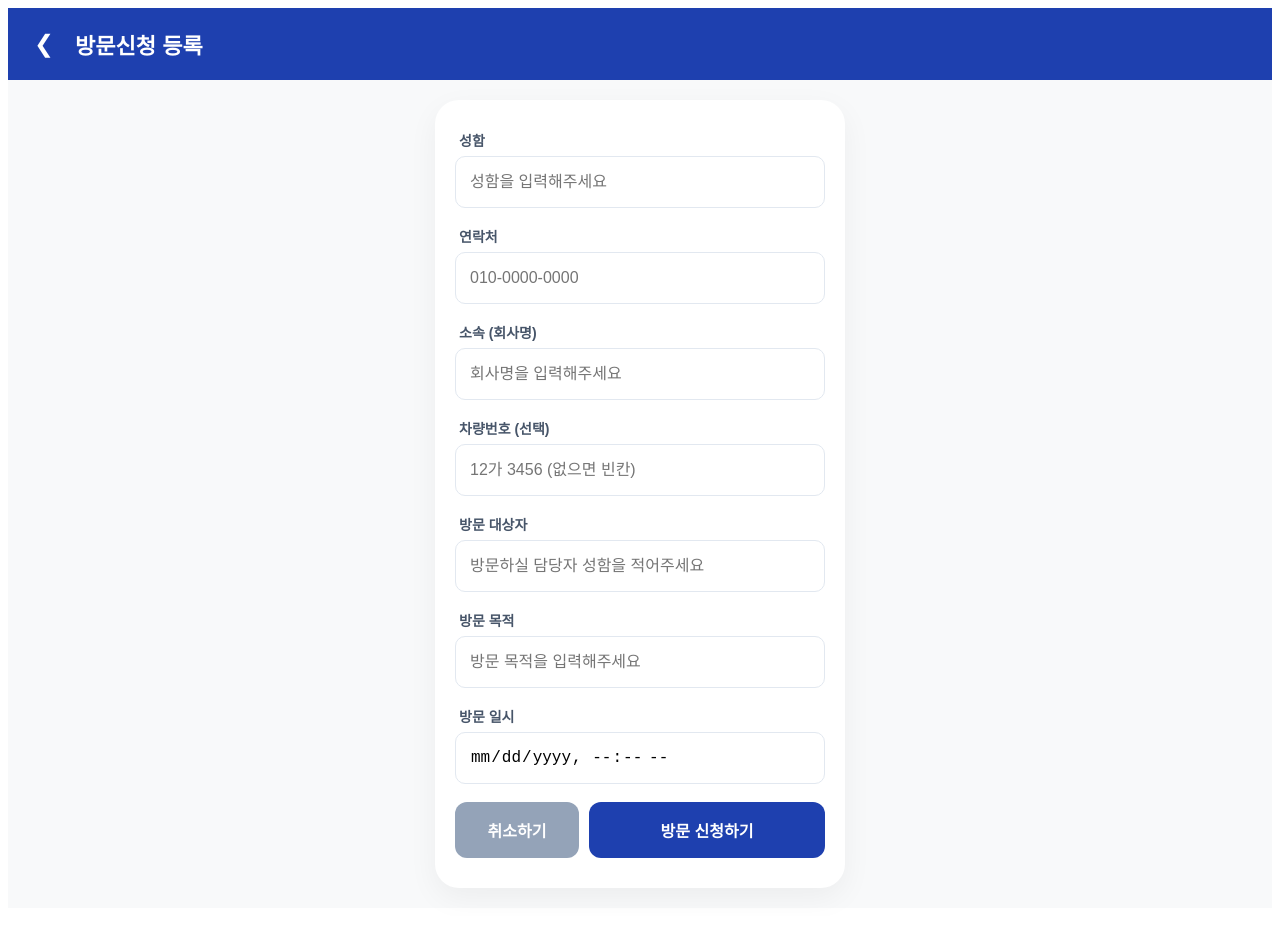
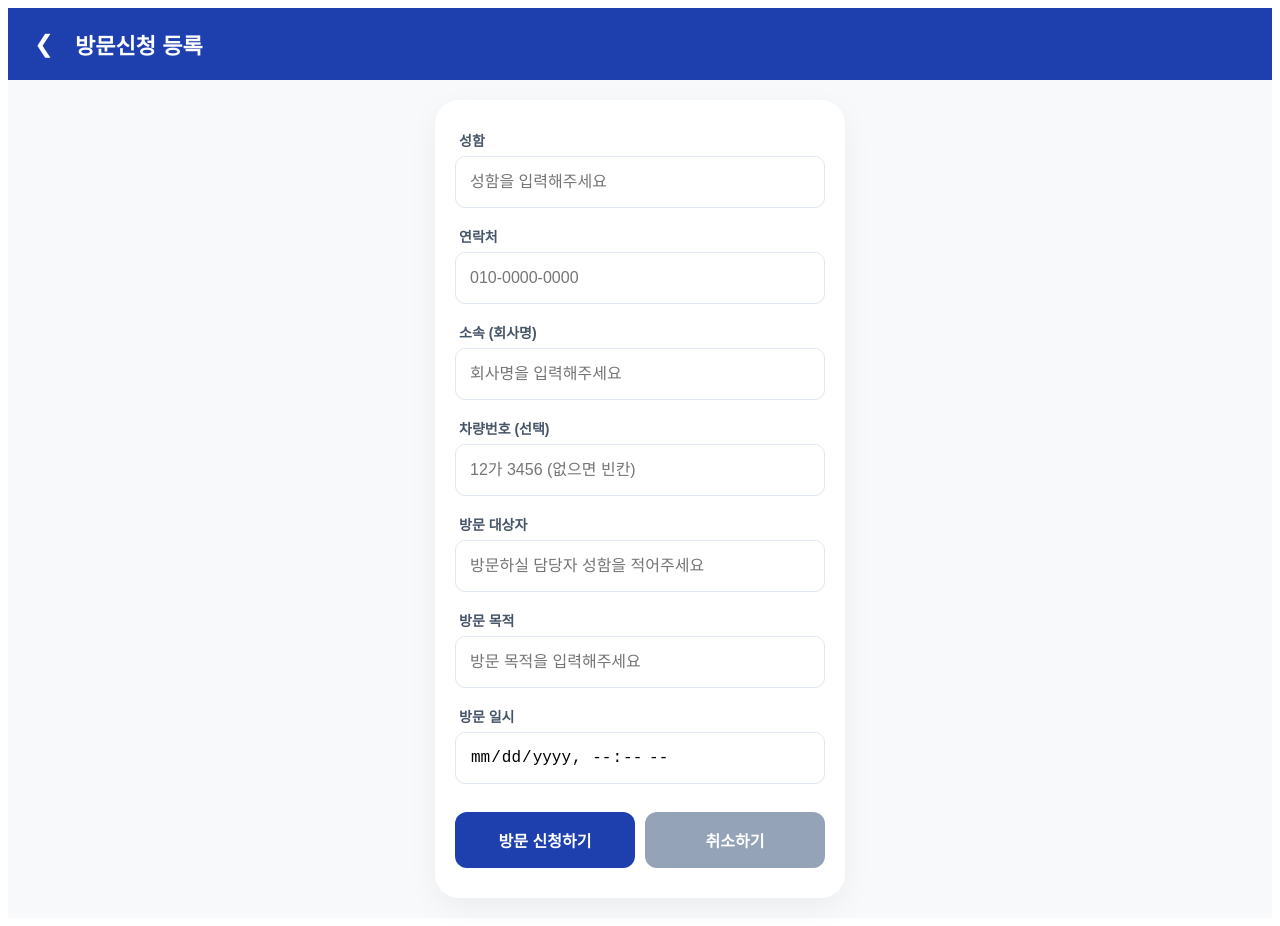
Before and after one commit to JinnyDad/visitor-system, a Next.js app: page /spowervisitor in a window 1280 px wide. Built offline with nearby package versions, Linux system fonts and the light colour scheme.

Commit message:
fix: resolve datetime layout and align buttons 1:1

```diff
--- a/app/spowervisitor/page.js
+++ b/app/spowervisitor/page.js
@@ -17,7 +17,7 @@ function VisitorFormContent() {
       phone: "연락처", phoneP: "010-0000-0000",
       company: "소속 (회사명)", companyP: "회사명을 입력해주세요",
       car: "차량번호 (선택)", carP: "12가 3456 (없으면 빈칸)",
-      host: "방문 대상자", hostP: "방문하실 담당자 성함을 적어주세요", // 추가됨
+      host: "방문 대상자", hostP: "방문하실 담당자 성함을 적어주세요",
       purpose: "방문 목적", purposeP: "방문 목적을 입력해주세요",
       time: "방문 일시",
       btnSubmit: "방문 신청하기",
@@ -30,7 +30,7 @@ function VisitorFormContent() {
       phone: "Phone", phoneP: "010-0000-0000",
       company: "Company", companyP: "Enter your company name",
       car: "Car Number (Opt)", carP: "12A 3456 (Optional)",
-      host: "Host Person", hostP: "Name of the person you are visiting", // 추가됨
+      host: "Host Person", hostP: "Name of the person you are visiting",
       purpose: "Purpose", purposeP: "Enter purpose of visit",
       time: "Visit Time",
       btnSubmit: "Register Now",
@@ -49,7 +49,7 @@ function VisitorFormContent() {
       phone: formData.get("phone"),
       company: formData.get("company"),
       car_number: formData.get("car_number"),
-      host_name: formData.get("host_name"), // DB에 host_name 컬럼이 있다고 가정
+      host_name: formData.get("host_name"),
       purpose: formData.get("purpose"),
       visit_time: formData.get("visit_time"),
       status: "대기"
@@ -59,11 +59,24 @@ function VisitorFormContent() {
     setLoading(false);
   }
 
+  // ⭐ 공통 스타일: 텍스트 입력창
   const inputStyle = {
     width: "100%", height: "52px", padding: "0 14px", borderRadius: "10px",
     border: "1px solid #e2e8f0", marginTop: "6px", marginBottom: "18px",
     fontSize: "16px", boxSizing: "border-box", outline: "none",
     display: "block", backgroundColor: "white", color: "#000000"
+  };
+
+  // ⭐ 방문 일시 전용 스타일: 수직 중앙 정렬 및 이탈 방지 강화
+  const dateInputStyle = {
+    ...inputStyle,
+    appearance: "none",
+    WebkitAppearance: "none",
+    display: "flex",
+    alignItems: "center",
+    lineHeight: "50px", // 높이와 비슷하게 맞추어 수직 중앙 유도
+    paddingTop: "0",
+    paddingBottom: "0"
   };
 
   const labelStyle = { fontSize: "14px", fontWeight: "600", color: "#475569", marginLeft: "4px", display: "block" };
@@ -90,7 +103,6 @@ function VisitorFormContent() {
             <label style={labelStyle}>{cur.car}</label>
             <input type="text" name="car_number" placeholder={cur.carP} style={inputStyle} />
 
-            {/* ⭐ 새롭게 추가된 방문 대상자 칸 */}
             <label style={labelStyle}>{cur.host}</label>
             <input type="text" name="host_name" required placeholder={cur.hostP} style={inputStyle} />
 
@@ -98,10 +110,24 @@ function VisitorFormContent() {
             <input type="text" name="purpose" required placeholder={cur.purposeP} style={inputStyle} />
 
             <label style={labelStyle}>{cur.time}</label>
-            <input type="datetime-local" name="visit_time" required style={{...inputStyle, color: "#000000"}} />
+            <div style={{ width: "100%", overflow: "hidden" }}> {/* 한번 더 가두기 */}
+              <input
+                type="datetime-local"
+                name="visit_time"
+                required
+                style={dateInputStyle}
+              />
+            </div>
 
-            {/* ⭐ 하단 버튼 레이아웃 수정 */}
+            {/* ⭐ 버튼 레이아웃: 신청하기(왼쪽, 파랑) / 취소하기(오른쪽, 회색) 1:1 비율 */}
             <div style={{ display: "flex", gap: "10px", marginTop: "10px" }}>
+              <button
+                type="submit"
+                disabled={loading}
+                style={{ flex: 1, height: "56px", backgroundColor: "#1e40af", color: "white", border: "none", borderRadius: "12px", fontSize: "16px", fontWeight: "600", cursor: "pointer" }}
+              >
+                {loading ? "..." : cur.btnSubmit}
+              </button>
               <button
                 type="button"
                 onClick={() => router.push(`/?lang=${lang}`)}
@@ -109,22 +135,34 @@ function VisitorFormContent() {
               >
                 {cur.btnCancel}
               </button>
-              <button
-                type="submit"
-                disabled={loading}
-                style={{ flex: 2, height: "56px", backgroundColor: "#1e40af", color: "white", border: "none", borderRadius: "12px", fontSize: "16px", fontWeight: "600", cursor: "pointer" }}
-              >
-                {loading ? "..." : cur.btnSubmit}
-              </button>
             </div>
           </form>
         </div>
       </main>
 
       <style>{`
+        /* datetime-local 내부 정렬 및 이탈 방지 강제 스크립트 */
+        input[type="datetime-local"] {
+          position: relative;
+        }
         input[type="datetime-local"]::-webkit-calendar-picker-indicator {
-          background: transparent; bottom: 0; color: transparent; cursor: pointer;
-          height: auto; left: 0; position: absolute; right: 0; top: 0; width: auto;
+          display: block;
+          background: transparent;
+          bottom: 0;
+          color: transparent;
+          cursor: pointer;
+          height: auto;
+          left: 0;
+          position: absolute;
+          right: 0;
+          top: 0;
+          width: auto;
+        }
+        /* 모바일에서 텍스트가 위로 쏠리는 현상 방지 */
+        input[type="datetime-local"]::-webkit-datetime-edit {
+            display: flex;
+            align-items: center;
+            height: 100%;
         }
       `}</style>
     </div>
```
